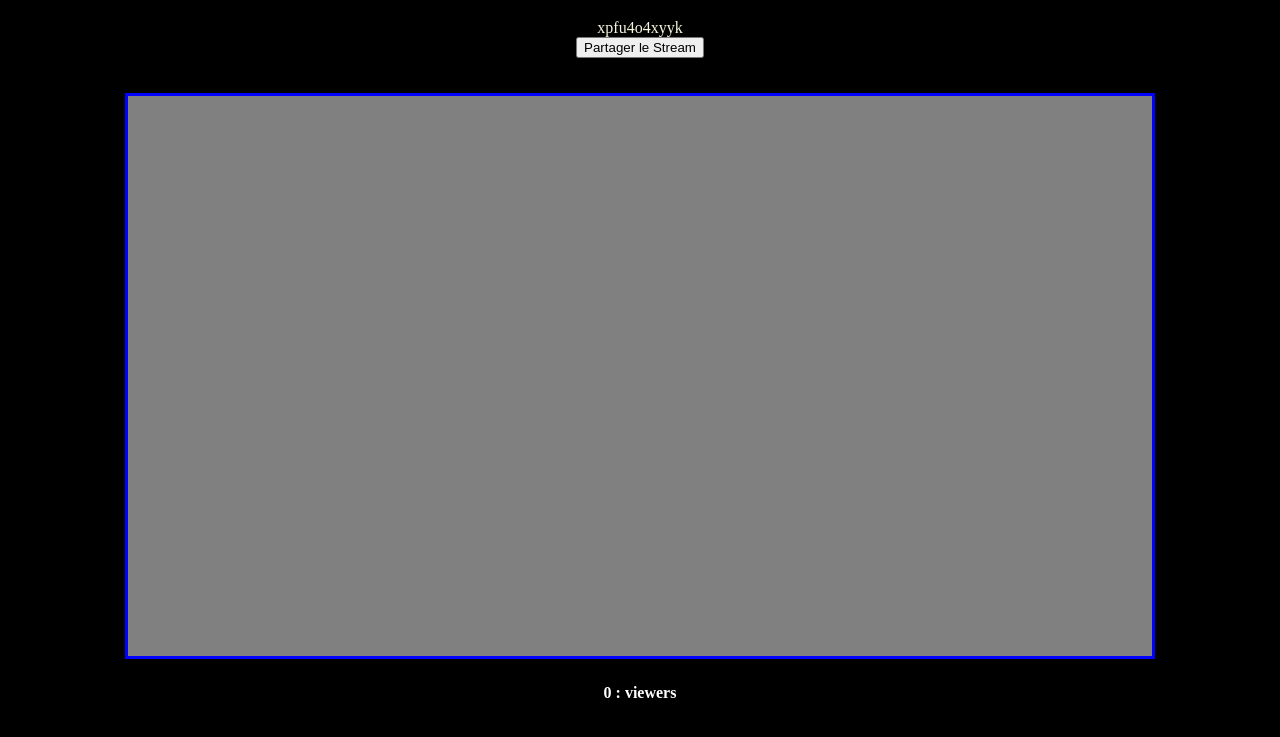
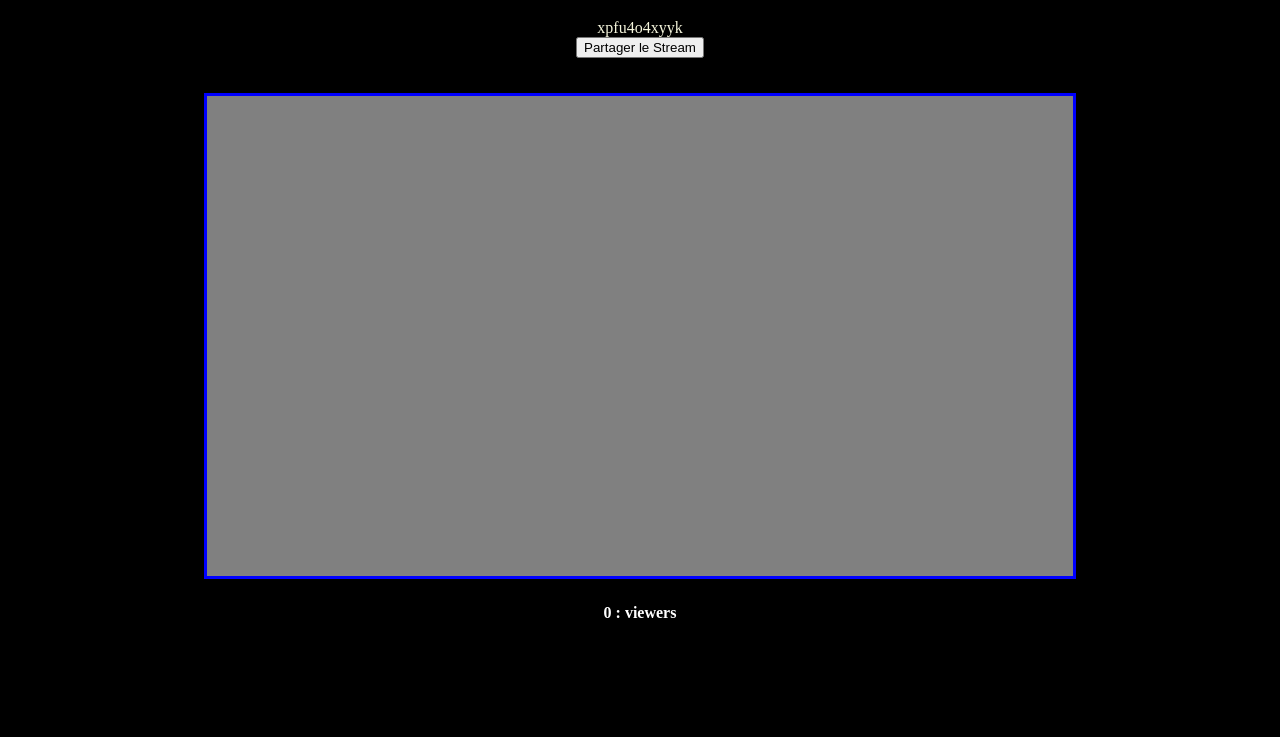
Before and after one commit to WillyTheDev/Web-RTC, a website: page stream/share.html in a window 1280 px wide. Shown: the part 61-798 px from the top of the page. Drawn offline with nearby package versions, Linux system fonts and the light colour scheme; no server answers.

Commit message:
Fix style.css

```diff
--- a/stream/css/share.css
+++ b/stream/css/share.css
@@ -32,8 +32,8 @@ section{
 
 #videos {
   background-color: gray;
-  width: 80vw;
-  height: 70vh;
+  width: 866px;
+  height: 480px;
   border: 3px blue solid;
   margin-top: 10px;
 }
```
